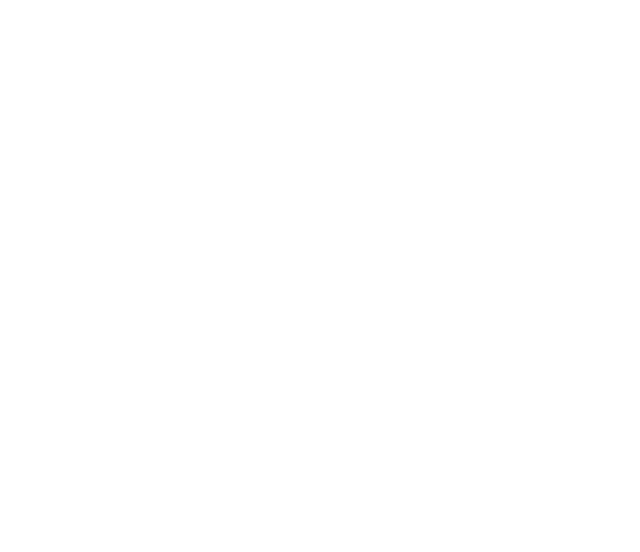
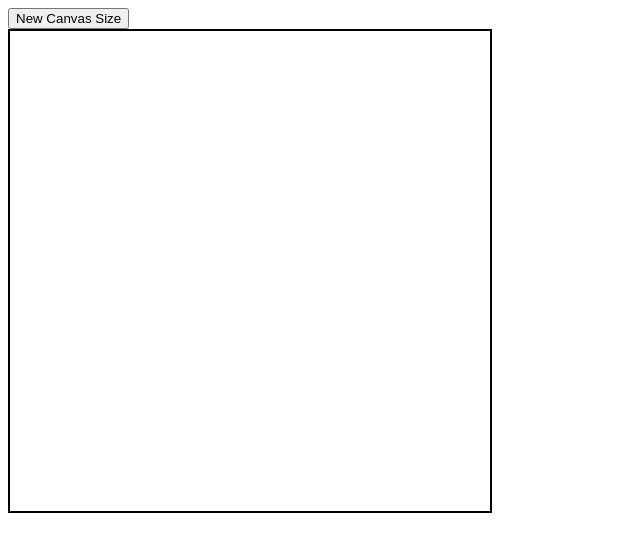
Before and after one commit to nGendzo/etch-a-sketch, a plain HTML site: page index.html in a window 1280 px wide. Shown: the whole page, without its empty margins (0-640 px from the left). Drawn offline with Linux system fonts and the light colour scheme.

Commit message:
Add working canvas with default size and apply style

```diff
--- a/index.html
+++ b/index.html
@@ -9,6 +9,9 @@
     <script src="script.js" defer></script>
 </head>
 <body>
+    <button id="ask-size-button">New Canvas Size</button>
+    <div class="grid-container" id="grid-id">
 
+    </div>
 </body>
 </html>
--- a/script.js
+++ b/script.js
@@ -0,0 +1,27 @@
+const gridDiv = document.querySelector('.grid-container');
+const askSizeButton = document.querySelector('#ask-size-button');
+const gridDivForDim = document.getElementById('grid-id');
+let userChoice = 16;
+
+createCanvas(userChoice);
+
+askSizeButton.addEventListener('click', () => {
+    userChoice = prompt("How many squares per side?");
+    createCanvas(userChoice);
+});
+
+function createCanvas(userChoice){
+    for (i = 1; i <= userChoice * userChoice; i++){
+        const newGridSquare = document.createElement('div');
+        gridDiv.appendChild(newGridSquare);
+        newGridSquare.classList.toggle('gridSquare');
+    }
+}
+
+const eachSquare = document.querySelectorAll('.gridSquare');
+
+eachSquare.forEach((eachSquare) => {
+    eachSquare.addEventListener('mouseover', () => {
+        eachSquare.classList.add('afterhover');
+    });
+});
--- a/style.css
+++ b/style.css
@@ -0,0 +1,18 @@
+.grid-container {
+    display: flex;
+    flex-wrap: wrap;
+    width: 480px;
+    height: 480px;
+    border: 2px solid black;
+}
+
+.gridSquare {
+    display: flex;
+    width: 30px;
+    height: 30px;
+    background-color: white;
+}
+
+.afterhover {
+    background-color: black;
+}
```
